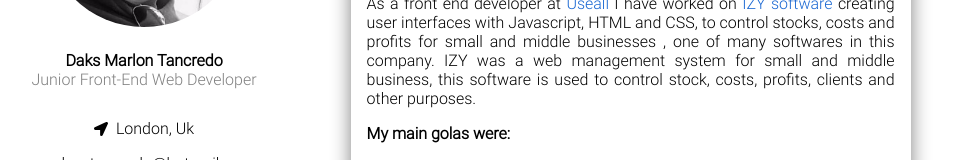
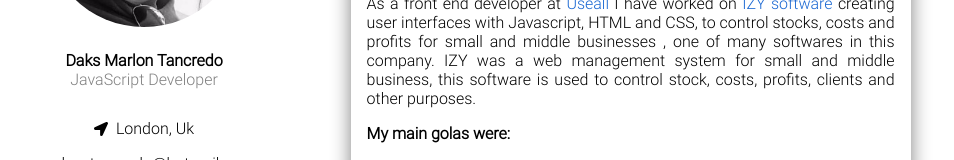
Before and after one commit to MarlonTancredo/My-Cv, a React (Create React App) app: page / in a window 1280 px wide. Shown: the part 221-381 px from the top of the page, without its empty margins (216-1170 px from the left). Built offline with nearby package versions, Linux system fonts and the light colour scheme.

Commit message:
refactor: changing role

```diff
--- a/src/components/Aside.tsx
+++ b/src/components/Aside.tsx
@@ -17,7 +17,7 @@ const Aside = () => {
                 </div>
                 <div>
                     <S.Name>Daks Marlon Tancredo</S.Name>
-                    <S.Role>Junior Front-End Web Developer</S.Role>
+                    <S.Role>JavaScript Developer</S.Role>
                 </div>
                 <S.Information>
                     <S.Paragraph style={{ textAlign: "center" }}>
```
